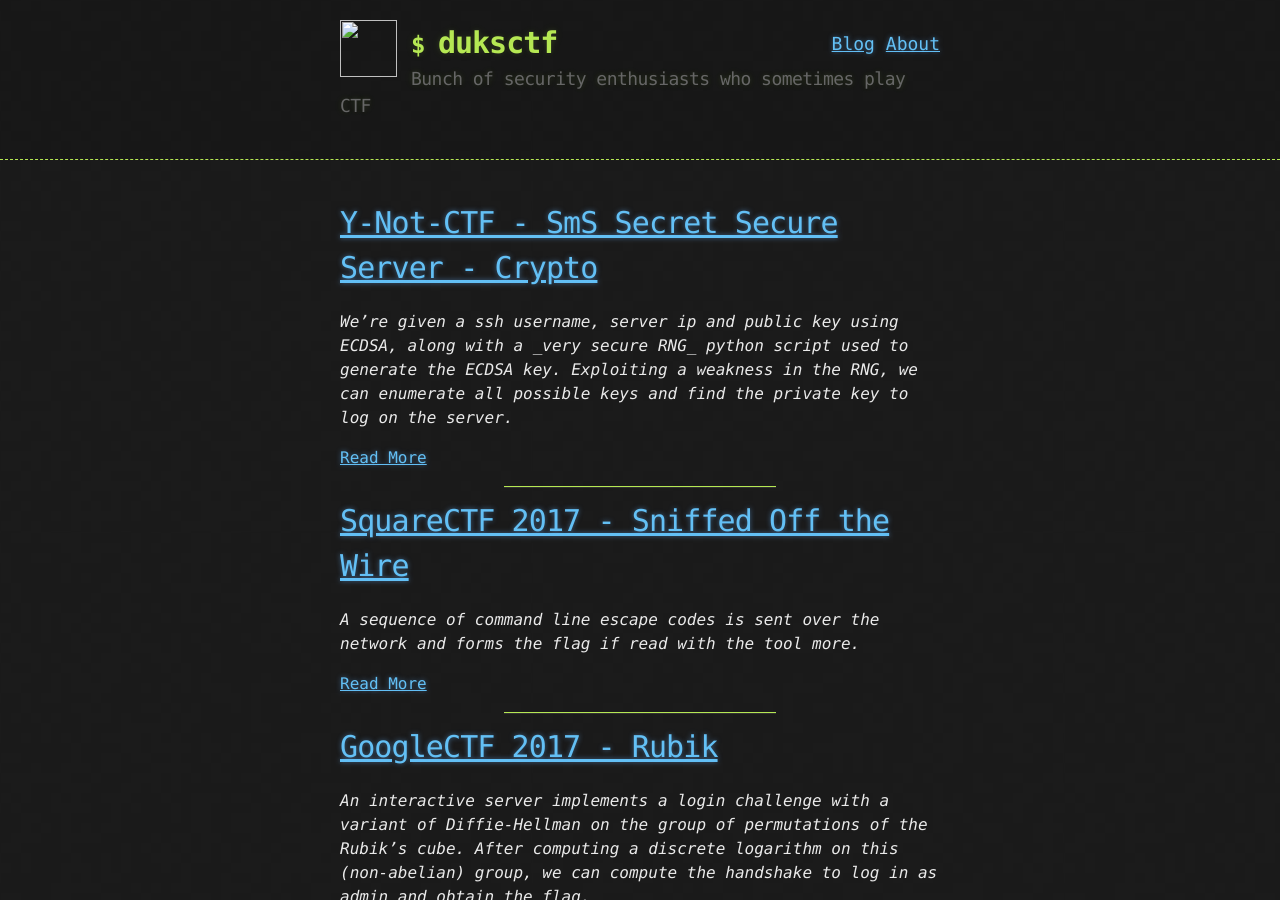
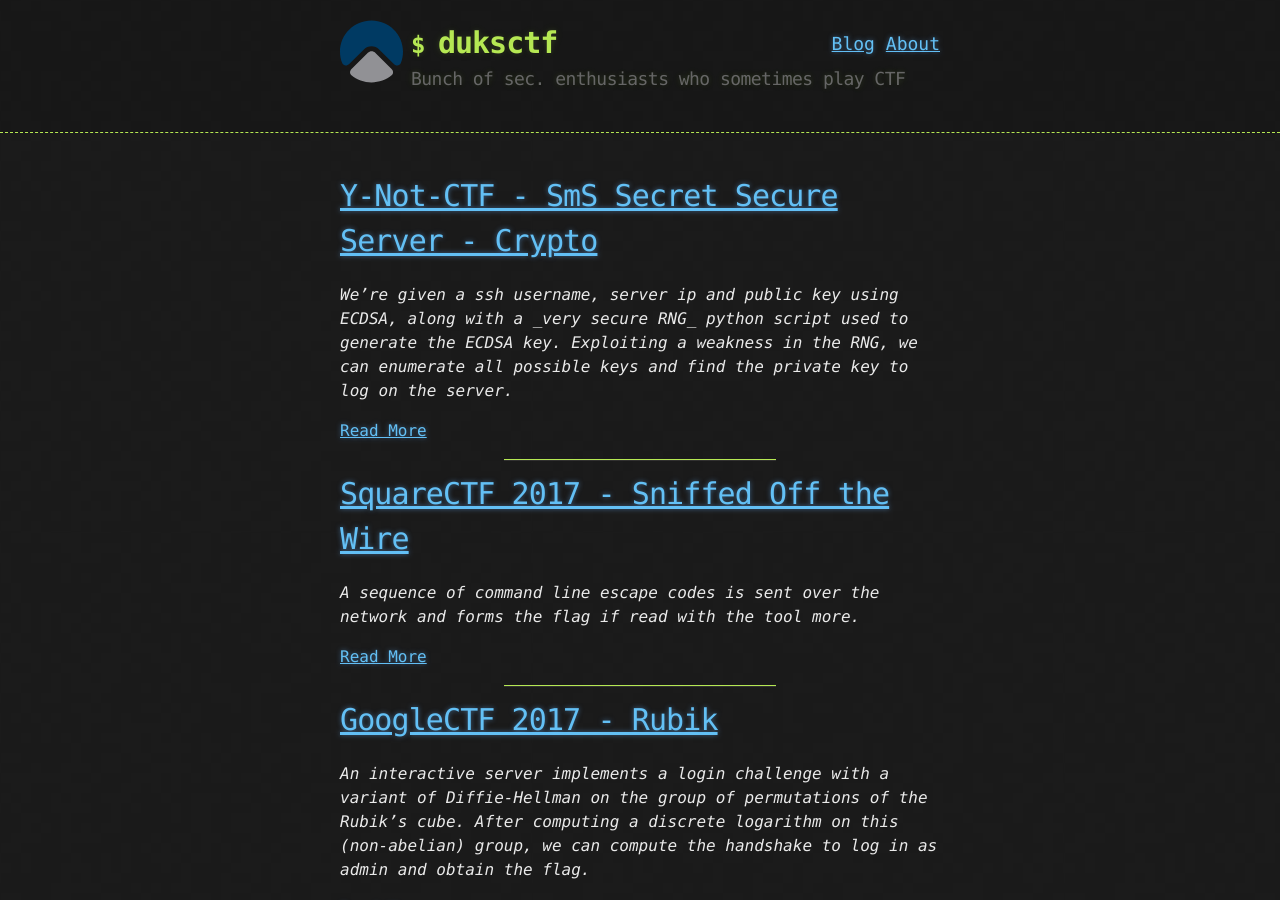
Before and after one commit to duksctf/duksctf.github.io, a Jekyll site: the page built from index.html, in a window 1280 px wide and 900 px high. Built offline with Jekyll 4.4.1, drawn with Linux system fonts in a browser that asks for light colours.

Commit message:
added logo in config

```diff
--- a/_config.yml
+++ b/_config.yml
@@ -1,5 +1,5 @@
 title: duksctf
-description: Bunch of security enthusiasts who sometimes play CTF
+description: Bunch of sec. enthusiasts who sometimes play CTF
 encoding: UTF-8
 show_downloads: false
 google_analytics:
@@ -7,6 +7,9 @@
 
 # needed for jekyll-sitemap generator
 url: "https://duksctf.github.io"
+
+# logo
+avatar: /assets/images/jekyll-logo.svg
 
 excerpt_separator: <!--more-->
 
```
